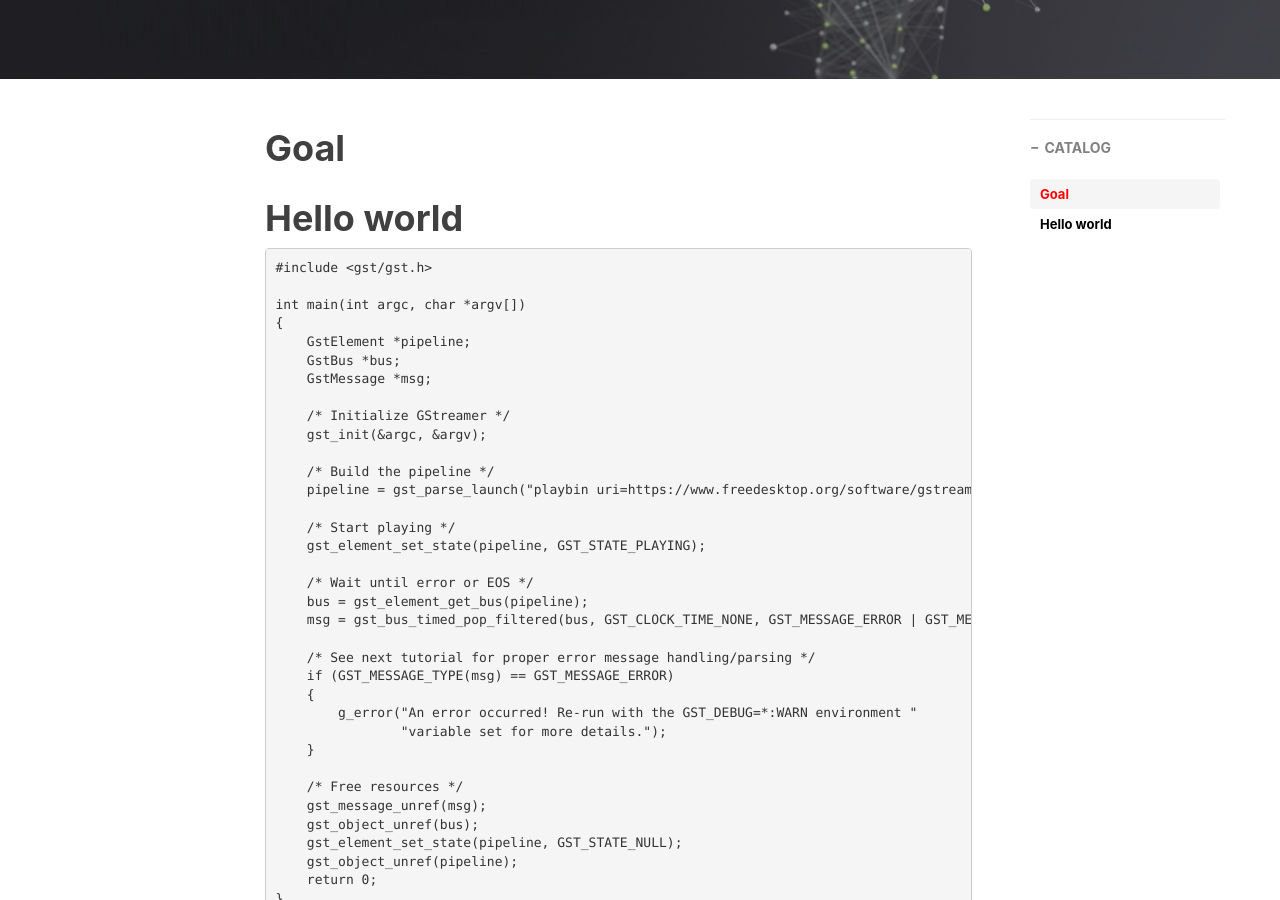
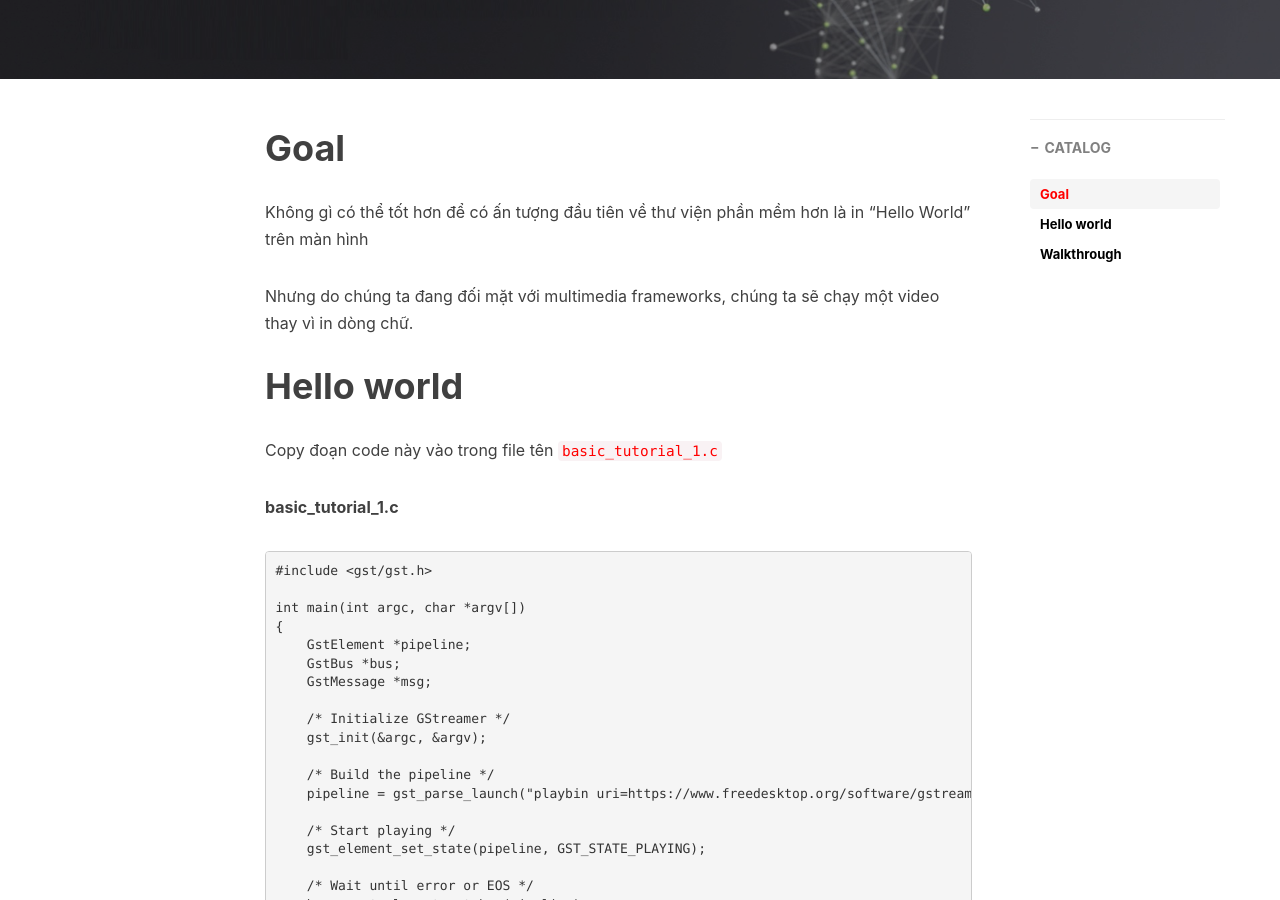
Before and after one commit to nab1010/nab1010.github.io, a Jekyll site: the page built from _posts/Knowledge/2022-12-13-GStreamer-03.md, in a window 1280 px wide and 900 px high, scrolled down 490 px. Built offline with Jekyll 4.4.1, drawn with Linux system fonts in a browser that asks for light colours; nearby versions of some CDN libraries; comment, search, counter and statistics services are not loaded; some of the changed text lies outside the part shown.

Commit message:
nabang1010 update post

````diff
--- a/_posts/Knowledge/2022-12-13-GStreamer-03.md
+++ b/_posts/Knowledge/2022-12-13-GStreamer-03.md
@@ -25,9 +25,17 @@ tags:
 
 # Goal
 
+Không gì có thể tốt hơn để có ấn tượng đầu tiên về thư viện phần mềm hơn là in "Hello World" trên màn hình
+
+Nhưng do chúng ta đang đối mặt với multimedia frameworks, chúng ta sẽ chạy một video thay vì in dòng chữ.
+
 # Hello world
 
-```C
+Copy đoạn code này vào trong file tên `basic_tutorial_1.c`
+
+**basic_tutorial_1.c**
+
+```c
 #include <gst/gst.h>
 
 int main(int argc, char *argv[])
@@ -64,3 +72,29 @@ int main(int argc, char *argv[])
     return 0;
 }
 ```
+
+Complie nó như đã mô tả trong phần cài cài đặt. Nếu bạn gặp lỗi khi complie, kiểm tra lại lần nữa hướng dẫn trong phần đó.
+
+Để complie trên Linux di chuyển vào thư mục chứa code và chạy lệnh để complie sau:
+
+```bash
+gcc basic-tutorial-1.c -o basic-tutorial-1 `pkg-config --cflags --libs gstreamer-1.0`
+```
+
+# Walkthrough
+
+Hãy xem lại các dòng code này và xem chúng làm gì:
+
+```c
+gst_init (&argc, &argv);
+```
+
+Đây luôn phải là câu lệnh GStreamer đầu tiên của bạn trong số những thứ khác `gst_init()`:
+* Khởi tạo tất cả các cấu trúc bên trong
+* Kiểm tra các plug-ins nào có sẵn
+* Thực thi bất kỳ tùy chọn dòng lệnh nào dành cho GStreamer các tham số dòng lệnh `argc` và `argv` cho `gst_init()` thì ứng dụng của bạn sẽ tự động được hưởng lợi từ các tùy chọn dòng lệnh tiêu chuẩn của GStreamer (biết thêm về điều này trong Hướng dẫn cơ bản 10: Công cụ GStreamer)
+
+```c
+pipeline = gst_parse_launch(""playbin uri=https://www.freedesktop.org/software/gstreamer-sdk/data/media/sintel_trailer-480p.webm", NULL);
+```
+Dòng này là trọng tâm của hướng dẫn này, và minh họa **hai** điểm chính: `gst_parse_launch()` và `playbin`
````
